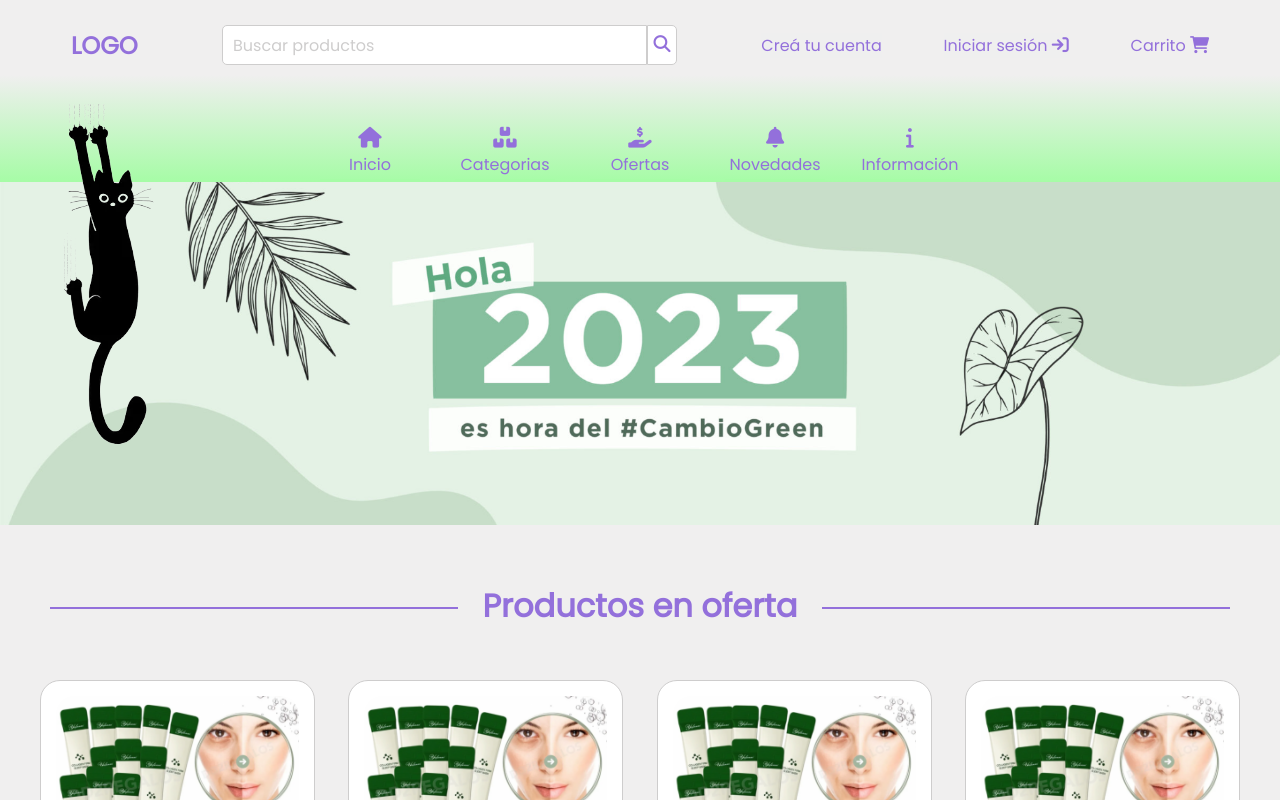
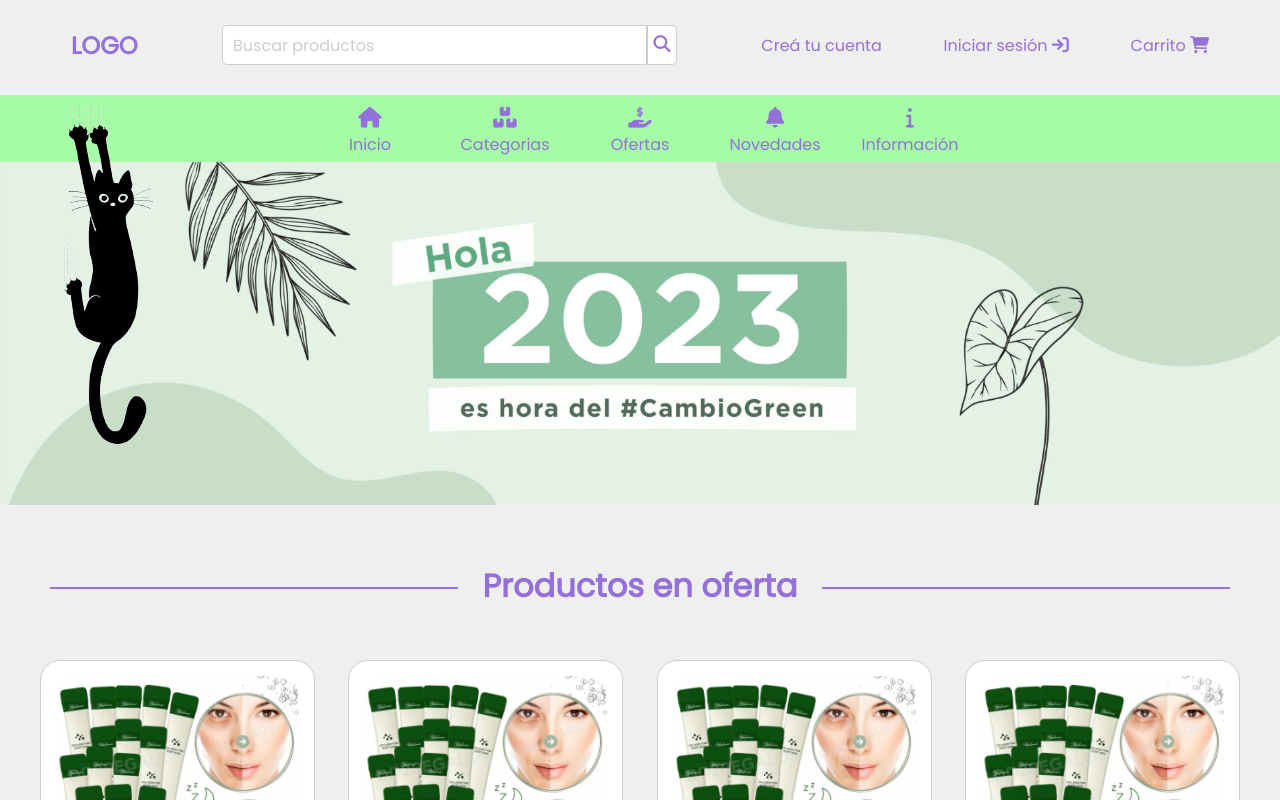
Before and after one commit to lorenzoSanchez97/ShowRoom, a React (Vite) app in the folder ShowRoom-FrontEnd/: page / in a window 1280 px wide. Shown: the top 800 px of the page. Built offline with nearby package versions, Linux system fonts and the light colour scheme.

Commit message:
Ajusto header

```diff
--- a/ShowRoom-FrontEnd/src/components/Header/header.css
+++ b/ShowRoom-FrontEnd/src/components/Header/header.css
@@ -15,7 +15,7 @@ header {
     justify-content: space-around;
     align-items: center;
     max-width: 1200px;
-    margin-bottom: 10px;
+    margin-bottom: 30px;
 }
 
 .nav-bar {
@@ -24,8 +24,7 @@ header {
     align-self: center;
     background-color: var(--menta);
     height: fit-content;
-    padding-top: 40px;
-    background-image: linear-gradient(to top, var(--menta), var(--clarito));
+    margin-top: 20px;
 }
 
 ul.nav-bar-list {
```
